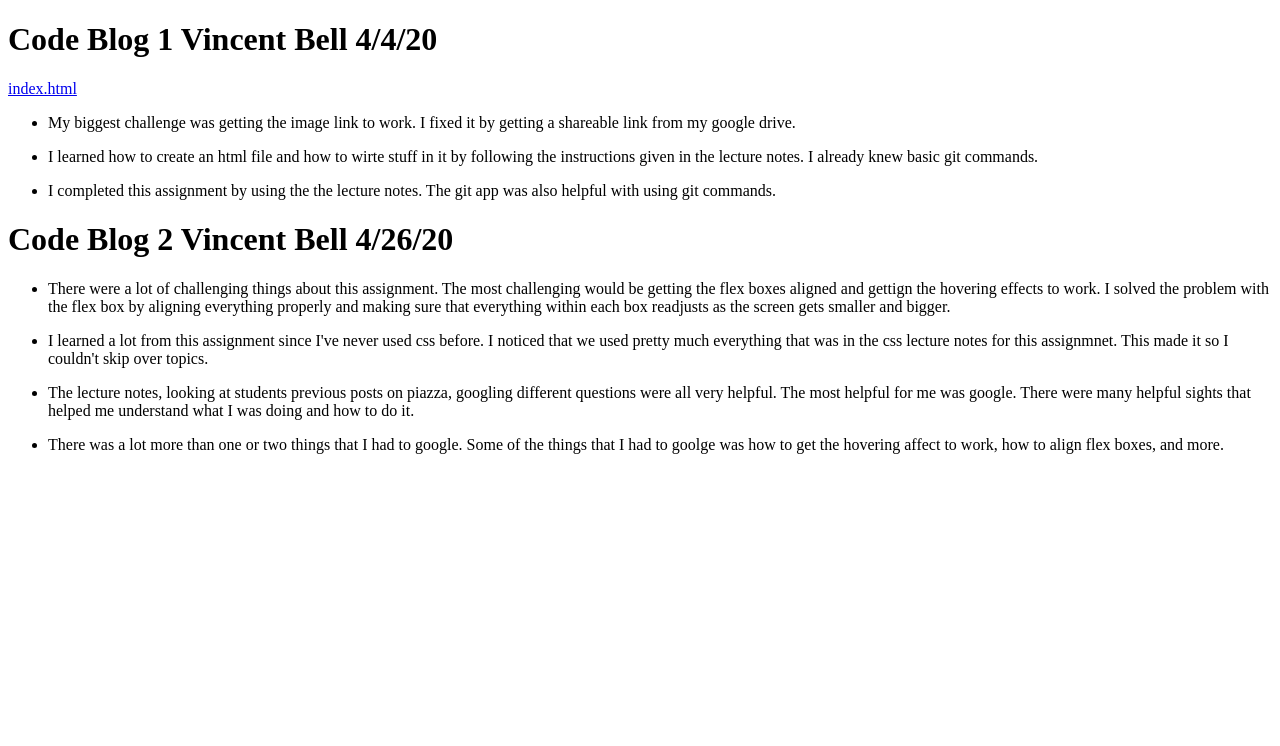
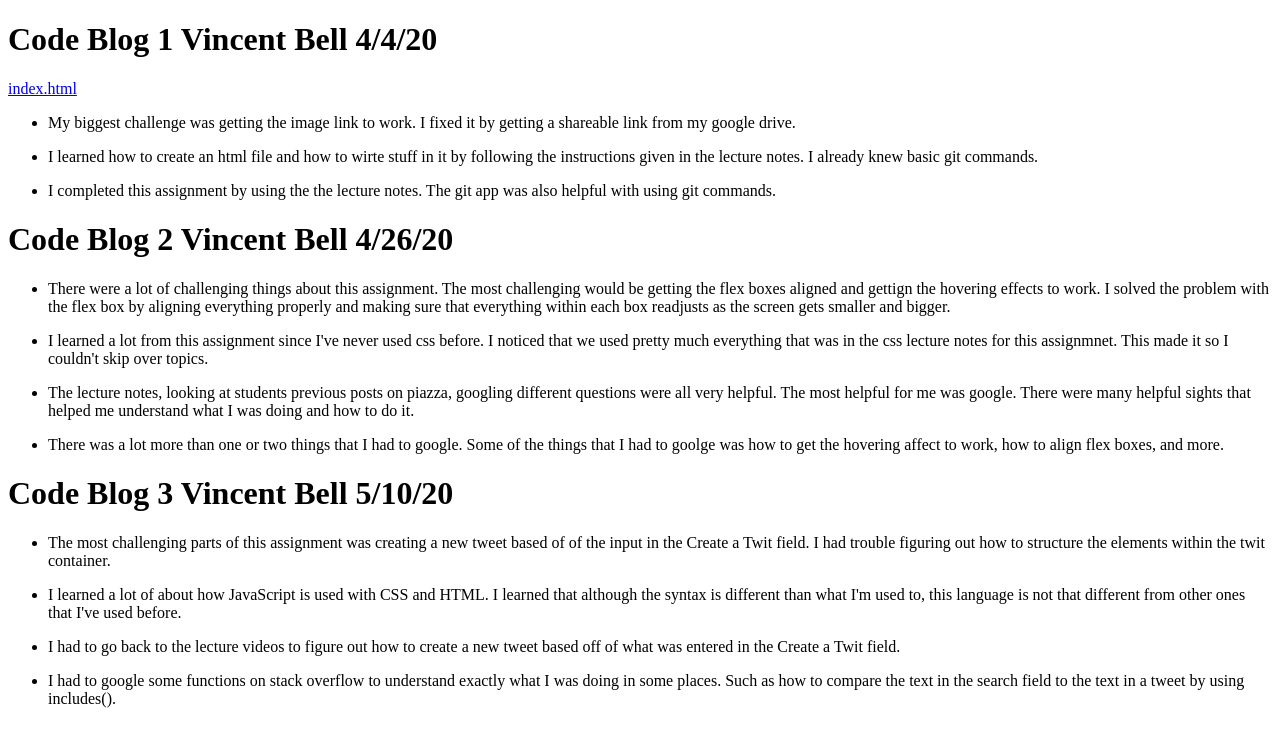
Before and after one commit to vtbell21/vtbell21.github.io, a plain HTML site: page blog.html in a window 1280 px wide. Drawn offline with Linux system fonts and the light colour scheme.

Commit message:
Update blog.html

```diff
--- a/blog.html
+++ b/blog.html
@@ -46,4 +46,25 @@
 
 		</ul>
 	</body>
+
+	<head>
+	</head>
+	<body>
+		<h1>Code Blog 3 Vincent Bell 5/10/20</h1>
+		<ul>
+			<li><p>The most challenging parts of this assignment was creating
+			a new tweet based of of the input in the Create a Twit field.
+			I had trouble figuring out how to structure the elements within the
+			twit container. </p></li>
+			<li><p>I learned a lot of about how JavaScript is used with CSS and HTML.
+			I learned that although the syntax is different than what I'm used to,
+			this language is not that different from other ones that I've used before.</p></li>
+			<li><p>I had to go back to the lecture videos to figure out how to create
+			a new tweet based off of what was entered in the Create a Twit field. </p></li>
+			<li><p>I had to google some functions on stack overflow to understand
+			exactly what I was doing in some places.  Such as how to compare the text
+			in the search field to the text in a tweet by using includes().</p></li>
+
+		</ul>
+	</body>
 </html>
```
